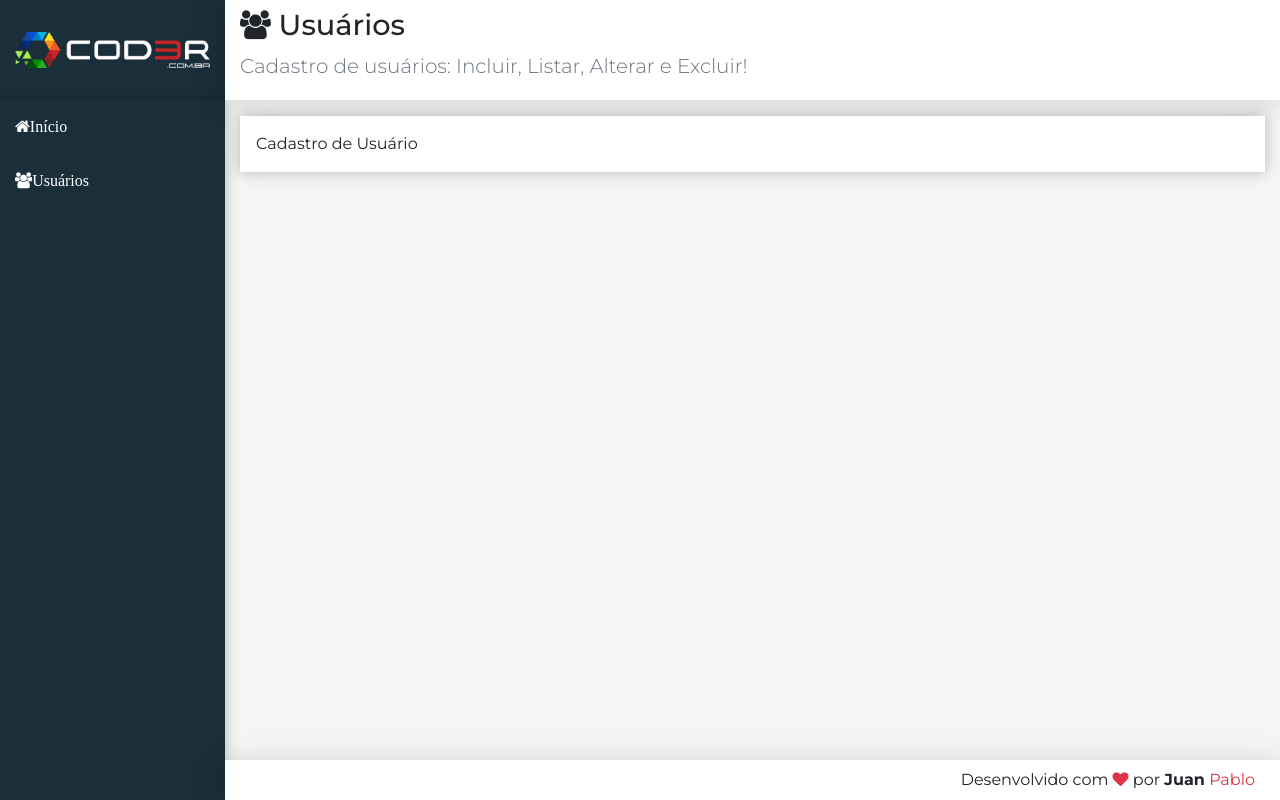
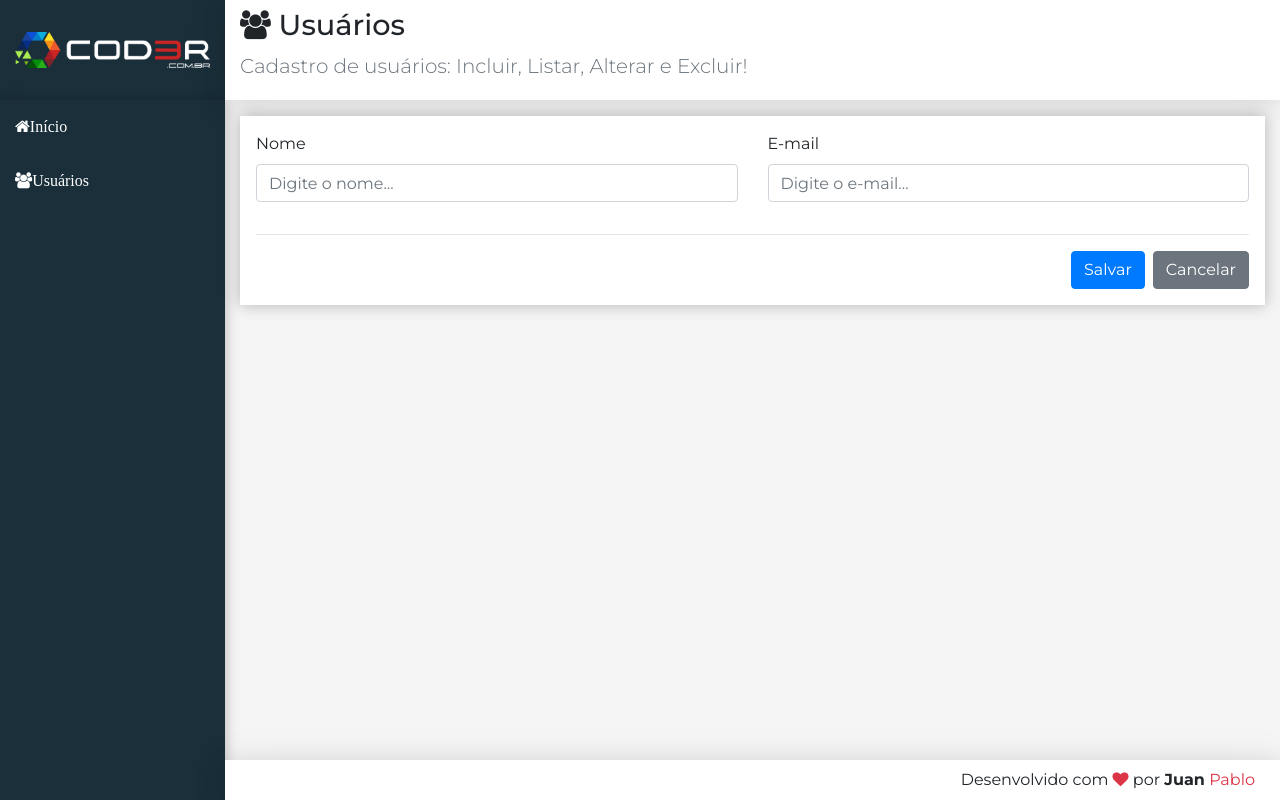
Before and after one commit to JuanPabllo/CRUD-ReactJs, a React (Create React App) app in the folder frontend/: page /users in a window 1280 px wide. Built offline with nearby package versions, Linux system fonts and the light colour scheme; no server answers.

Commit message:
login component

```diff
--- a/frontend/src/components/user/UserCrud.jsx
+++ b/frontend/src/components/user/UserCrud.jsx
@@ -1,17 +1,108 @@
-import React, { Component } from "react";
-import Main from "../template/Main";
+import React, { Component } from 'react'
+import axios from 'axios'
+import Main from '../template/Main'
 
-const HeaderProps = {
-    icon: "users",
-    title: "Usuários",
-    subtitle: "Cadastro de usuários: Incluir, Listar, Alterar e Excluir!",
-};
+const headerProps = {
+    icon: 'users',
+    title: 'Usuários',
+    subtitle: 'Cadastro de usuários: Incluir, Listar, Alterar e Excluir!'
+}
+
+const baseUrl = 'http://localhost:3001/users'
+const initialState = {
+    user: { name: '', email: '' },
+    list: []
+}
 
 export default class UserCrud extends Component {
-    render () {
+
+    state = { ...initialState }
+
+    componentWillMount() {
+        axios(baseUrl).then(resp => {
+            this.set
+        })
+    }
+
+    clear() {
+        this.setState({ user: initialState.user })
+    }
+
+    save() {
+        const user = this.state.user
+        const method = user.id ? 'put' : 'post'
+        const url = user.id ? `${baseUrl}/${user.id}` : baseUrl
+        axios[method](url, user)
+            .then(resp => {
+                const list = this.getUpdatedList(resp.data)
+                this.setState({ user: initialState.user, list })
+            })
+    }
+
+    getUpdatedList(user, add = true) {
+        const list = this.state.list.filter(u => u.id !== user.id)
+        if(add) list.unshift(user)
+        return list
+    }
+
+    updateField(event) {
+        const user = { ...this.state.user }
+        user[event.target.name] = event.target.value
+        this.setState({ user })
+    }
+
+    renderForm() {
         return (
-            <Main {...HeaderProps}>
-                Cadastro de Usuário
+            <div className="form">
+                <div className="row">
+                    <div className="col-12 col-md-6">
+                        <div className="form-group">
+                            <label>Nome</label>
+                            <input type="text" className="form-control"
+                                name="name"
+                                value={this.state.user.name}
+                                onChange={e => this.updateField(e)}
+                                placeholder="Digite o nome..." />
+                        </div>
+                    </div>
+
+                    <div className="col-12 col-md-6">
+                        <div className="form-group">
+                            <label>E-mail</label>
+                            <input type="text" className="form-control"
+                                name="email"
+                                value={this.state.user.email}
+                                onChange={e => this.updateField(e)}
+                                placeholder="Digite o e-mail..." />
+                        </div>
+                    </div>
+                </div>
+
+                <hr />
+                <div className="row">
+                    <div className="col-12 d-flex justify-content-end">
+                        <button className="btn btn-primary"
+                            onClick={e => this.save(e)}>
+                            Salvar
+                        </button>
+
+                        <button className="btn btn-secondary ml-2"
+                            onClick={e => this.clear(e)}>
+                            Cancelar
+                        </button>
+                    </div>
+                </div>
+            </div>
+        )
+    }
+
+
+
+    render() {
+        return (
+            <Main {...headerProps}>
+                {this.renderForm()}
+
             </Main>
         )
     }
```
